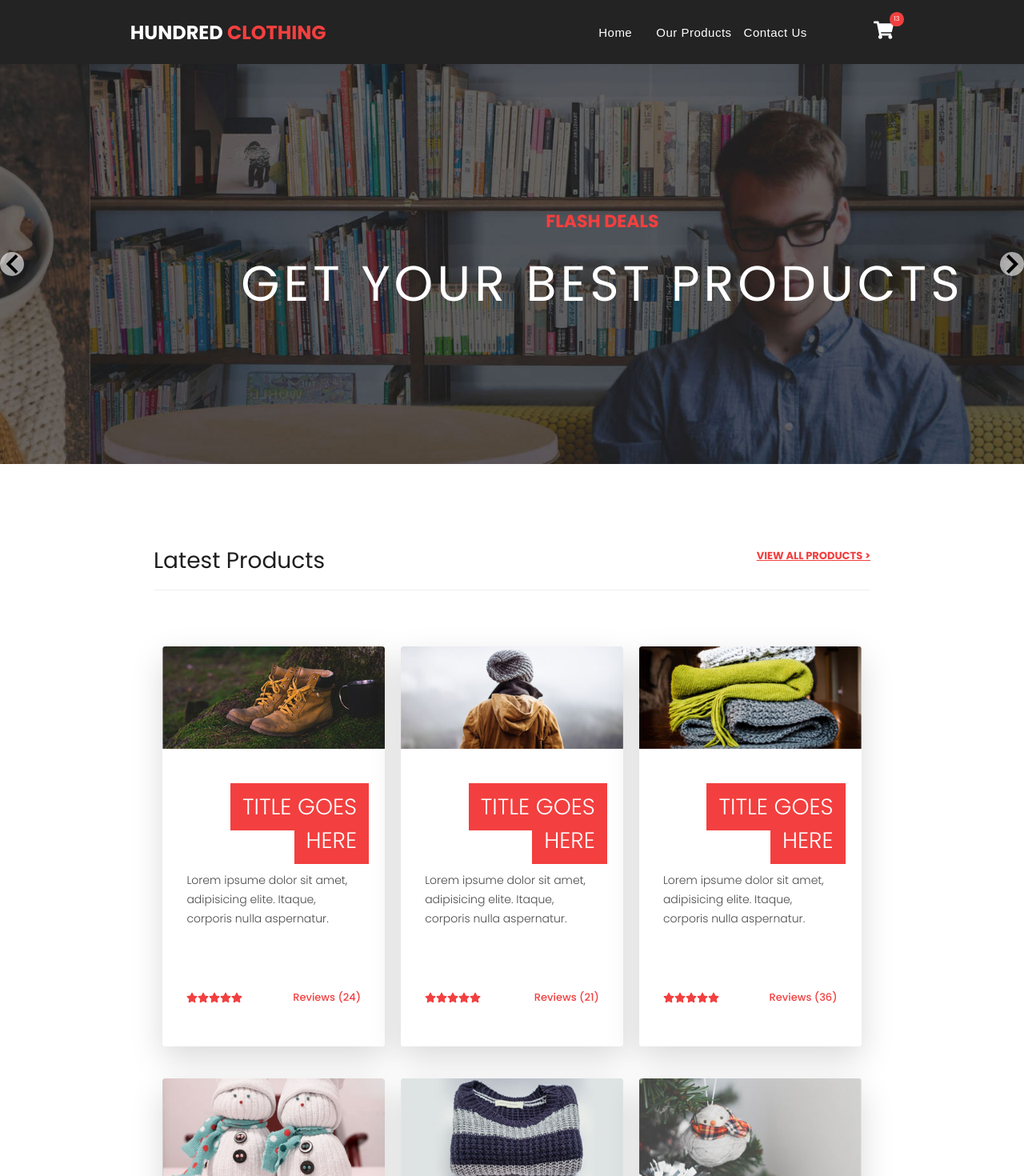
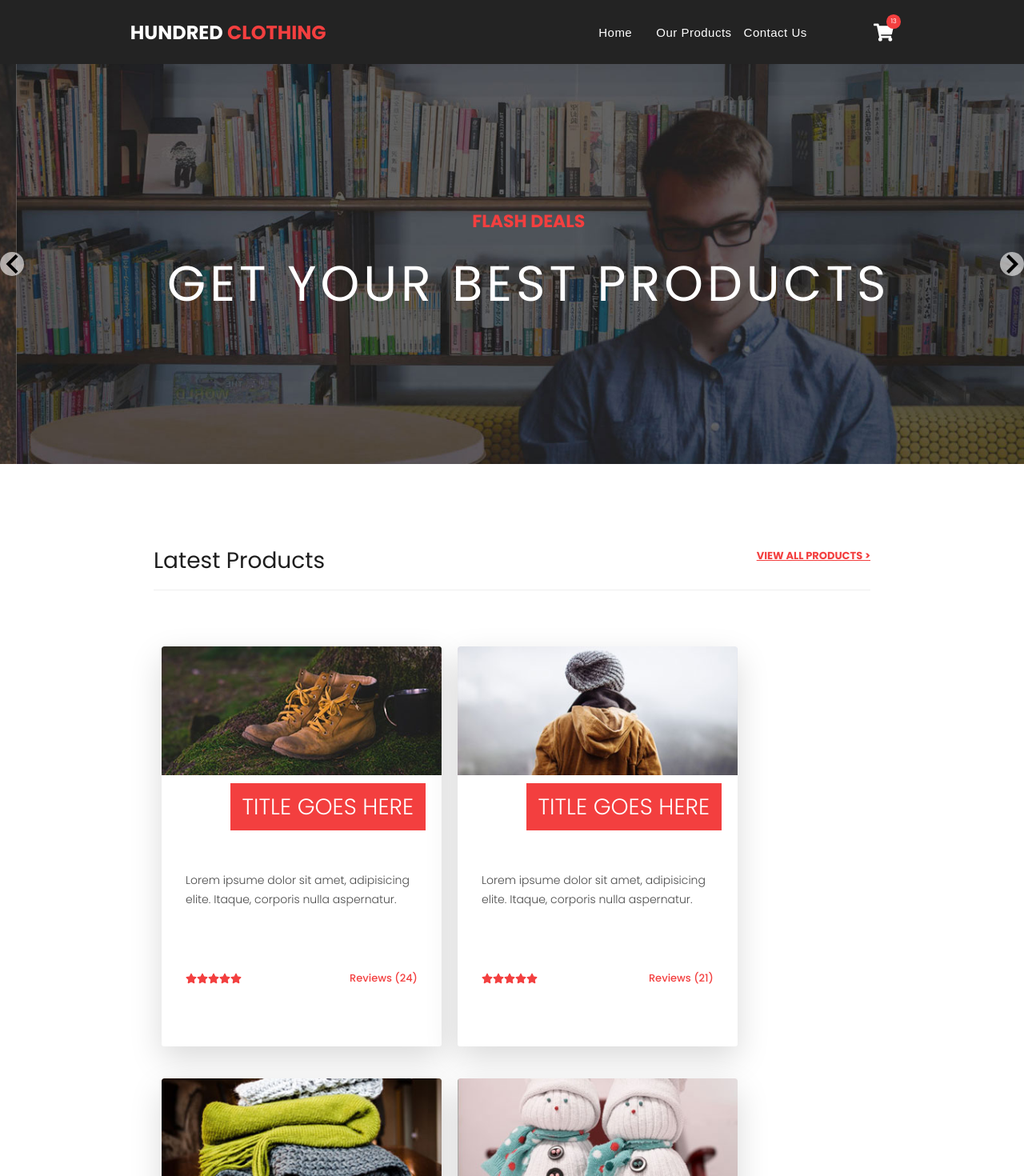
Before and after one commit to AndreFelipe97/E-commerc, a Next.js app: page / in a window 1280 px wide. Shown: the top 1470 px of the page at 80% size. Built offline with nearby package versions, Linux system fonts and the light colour scheme.

Commit message:
refactor components

```diff
--- a/src/components/Card/styles.ts
+++ b/src/components/Card/styles.ts
@@ -5,7 +5,7 @@ export const Card = styled.div`
   -moz-perspective: 150rem;
   position: relative;
   height: 52rem;
-  flex: 0 0 31%;
+  flex: 0 0 35rem;
 
   margin: 1rem;
 
--- a/src/components/Header/styles.ts
+++ b/src/components/Header/styles.ts
@@ -81,6 +81,10 @@ export const MenuLink = styled.button`
 `;
 
 export const Cart = styled.div`
+  display: flex;
+  justify-content: center;
+  align-items: center;
+
   svg {
     color: var(--color-white);
     height: 2.5rem;
@@ -95,8 +99,8 @@ export const Cart = styled.div`
     background-color: var(--color-primary-red);
     color: var(--color-white);
     position: absolute;
-    top: 1.5rem;
-    margin-left: 2rem;
+    top: 1.8rem;
+    margin-left: 2.5rem;
     display: flex;
     justify-content: center;
     align-items: center;
--- a/src/styles/pages/home.ts
+++ b/src/styles/pages/home.ts
@@ -35,6 +35,5 @@ export const Title = styled.h1`
 
 export const Products = styled.div`
   display: flex;
-  justify-content: center;
   flex-wrap: wrap;
 `;
```
